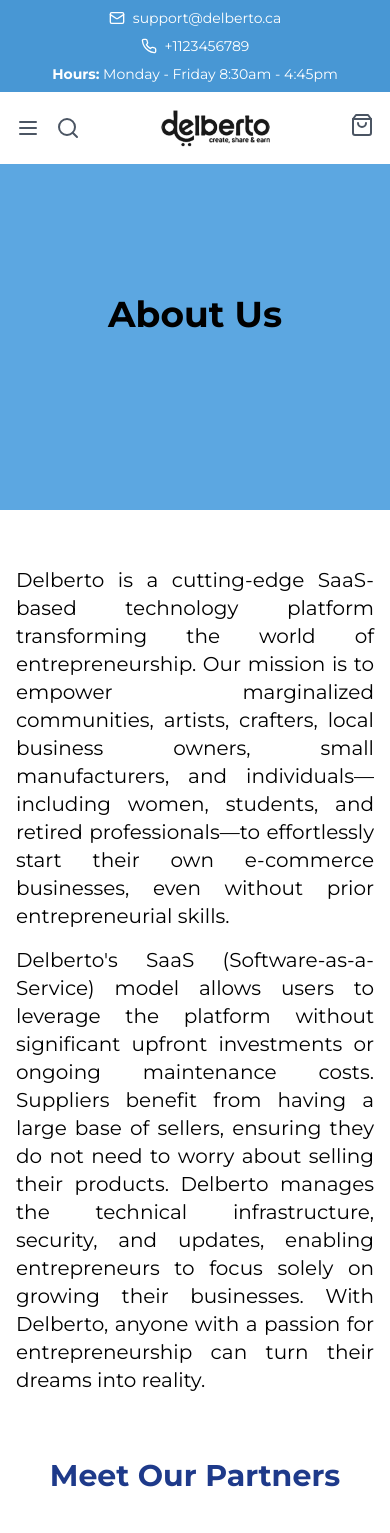
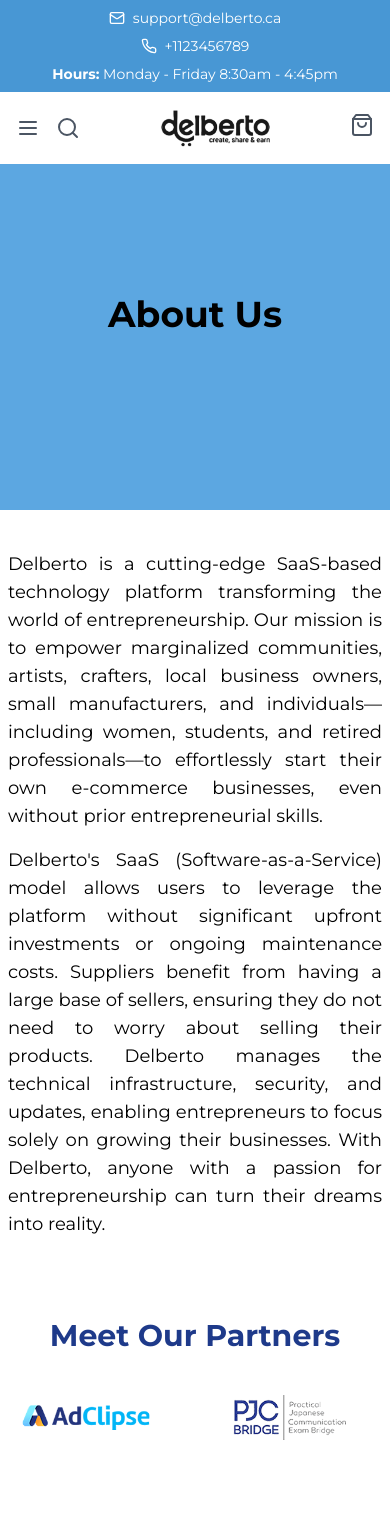
Before and after one commit to prem528/delberto-frontend, a React (Vite) app: page /about in a window 390 px wide. Shown: the top 1533 px of the page. Built offline with nearby package versions, Linux system fonts and the light colour scheme.

Commit message:
visionsection update

```diff
--- a/src/Components/pages/About Pages/AboutSection.tsx
+++ b/src/Components/pages/About Pages/AboutSection.tsx
@@ -2,15 +2,15 @@
 
 const AboutSection: React.FC = () => {
   return (
-    <section className="mt-2 py-8 sm:py-12 pt-12 pb-0 bg-white">
-      <div className="container mx-auto px-4 sm:px-6 lg:px-8 xl:px-24">
-        <p className="mb-4 text-xl text-justify">
+    <section className="mt-2 py-4 sm:py-6 md:py-8 lg:py-12 pt-8 pb-4 bg-white">
+      <div className="container mx-auto px-2 sm:px-4 md:px-6 lg:px-8 xl:px-24">
+        <p className="mb-4 text-lg sm:text-xl text-justify">
         Delberto is a cutting-edge SaaS-based technology platform transforming the world of entrepreneurship. Our
         mission is to empower marginalized communities, artists, crafters, local business owners, small manufacturers,
         and individuals—including women, students, and retired professionals—to effortlessly start their own e-commerce
         businesses, even without prior entrepreneurial skills.
         </p>
-        <p className='mb-4 text-xl text-justify'>
+        <p className='mb-4 text-lg sm:text-xl text-justify'>
         Delberto's SaaS (Software-as-a-Service) model allows users to leverage the platform without significant upfront
         investments or ongoing maintenance costs. Suppliers benefit from having a large base of sellers, ensuring they
         do not need to worry about selling their products. Delberto manages the technical infrastructure, security, and
--- a/src/Components/pages/About Pages/VisionSection.tsx
+++ b/src/Components/pages/About Pages/VisionSection.tsx
@@ -8,8 +8,8 @@
 
 const VisionSection: React.FC = () => {
   return (
-    <section className="py-12">
-      <div className="container mx-auto px-24">
+    <section className="mt-2 py-4 sm:py-6 md:py-8 lg:py-12 pt-8 pb-4 bg-white">
+      <div className="container mx-auto px-2 sm:px-4 md:px-6 lg:px-8 xl:px-24">
         <h2 className="text-3xl font-bold text-center text-blue-900 mb-8">Our Vision</h2>
         <p className="text-justify  mb-12 text-xl mx-auto">
           Empower marginalized communities, artisans, crafters, aspiring entrepreneurs, and local businesses in
```
